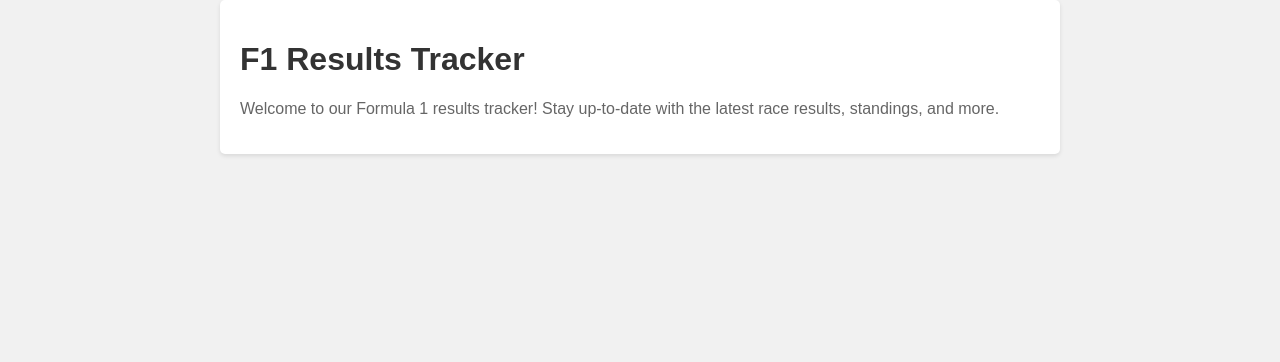
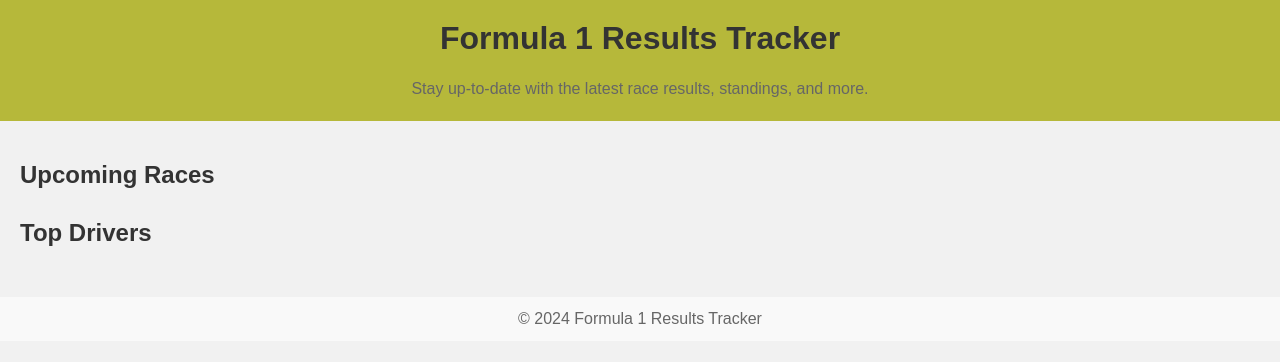
Before and after one commit to KJ-Tsatsi/Formula1-Tracker, a plain HTML site: page index.html in a window 1280 px wide. Drawn offline with Linux system fonts and the light colour scheme.

Commit message:
Added the header & footer

```diff
--- a/index.html
+++ b/index.html
@@ -1,4 +1,3 @@
-<!-- index.html -->
 <!DOCTYPE html>
 <html lang="en">
 <head>
@@ -8,10 +7,23 @@
     <link rel="stylesheet" href="styles.css">
 </head>
 <body>
-    <div class="container">
-        <h1>F1 Results Tracker</h1>
-        <p>Welcome to our Formula 1 results tracker! Stay up-to-date with the latest race results, standings, and more.</p>
+    <header>
+        <h1>Formula 1 Results Tracker</h1>
+        <p>Stay up-to-date with the latest race results, standings, and more.</p>
+    </header>
+    <main>
+        <section class="race-schedule">
+            <h2>Upcoming Races</h2>
 
-    </div>
+        </section>
+        <section class="driver-profiles">
+            <h2>Top Drivers</h2>
+
+        </section>
+    </main>
+    <footer>
+        <p>© 2024 Formula 1 Results Tracker</p>
+    </footer>
+    <script src="controller.js"></script>
 </body>
 </html>
--- a/styles.css
+++ b/styles.css
@@ -1,9 +1,15 @@
 /* styles.css */
+
+/* Reset default browser styles */
+body, h1, p {
+    margin: 0;
+    padding: 0;
+}
+
+/* Basic styling for the page */
 body {
     font-family: Arial, sans-serif;
     background-color: #f1f1f1;
-    margin: 0;
-    padding: 0;
 }
 
 .container {
@@ -17,8 +23,50 @@ body {
 
 h1 {
     color: #333;
+    text-align: center;
+    margin-bottom: 20px;
 }
 
 p {
     color: #666;
+    font-size: 16px;
+    line-height: 1.5;
 }
+
+/* Style the header */
+header {
+    background-color: #b6b83a;
+    color: #fff;
+    padding: 20px;
+    text-align: center;
+}
+
+/* Style the main content sections */
+main {
+    padding: 20px;
+}
+
+.race-schedule, .driver-profiles {
+    margin-bottom: 30px;
+}
+
+h2 {
+    color: #333;
+    font-size: 24px;
+    margin-bottom: 10px;
+}
+
+/* Style the footer */
+footer {
+    text-align: center;
+    padding: 10px 0;
+    background-color: #f9f9f9;
+    color: #777;
+}
+
+/* Responsive adjustments */
+@media screen and (max-width: 600px) {
+    .container {
+        padding: 10px;
+    }
+}
```
